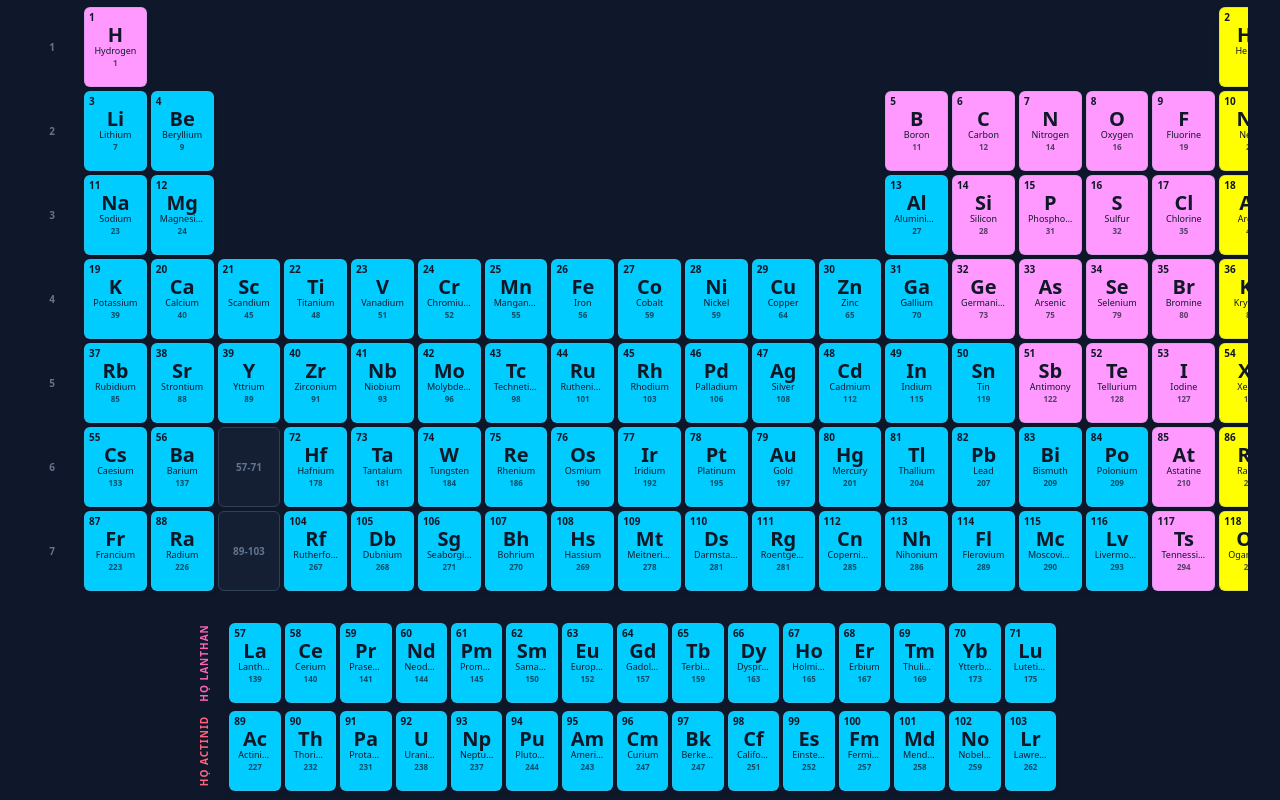
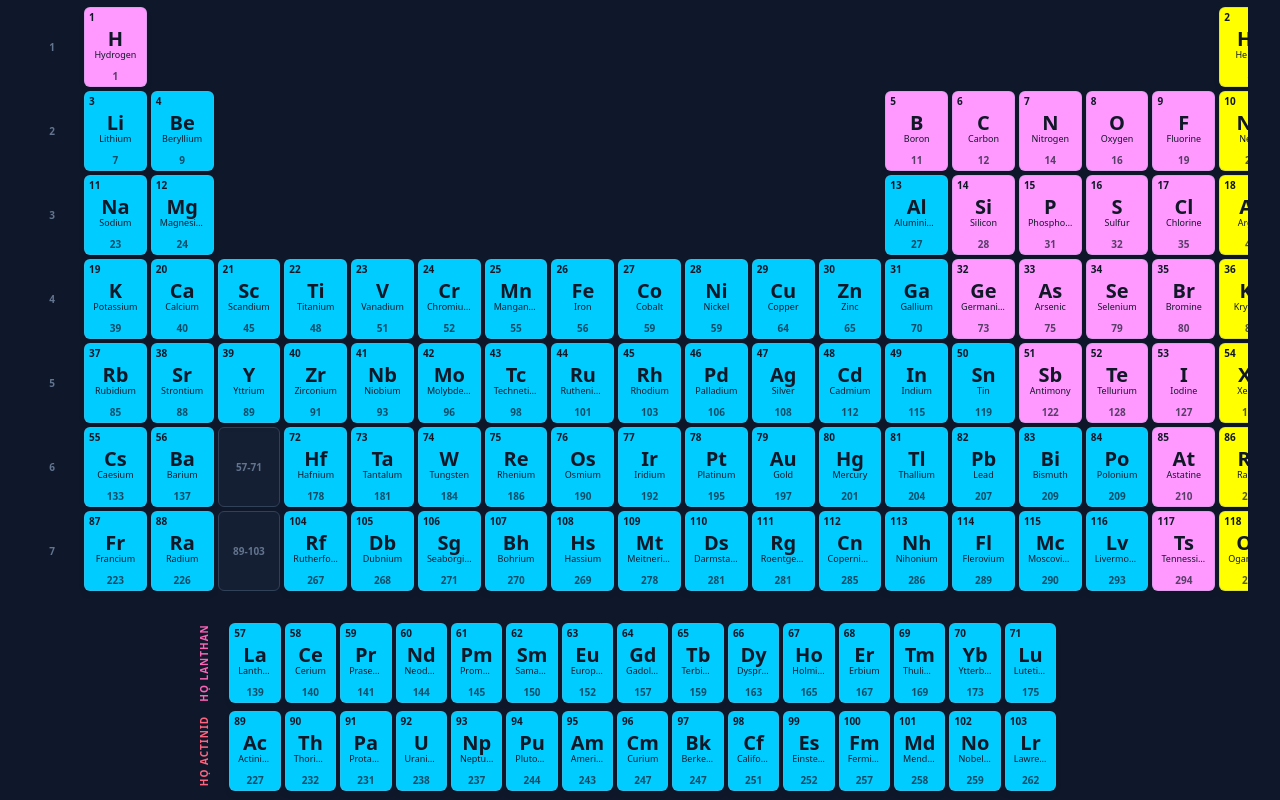
Before and after one commit to trinhngoctruc-oss/SmartPeriodic-Table, a React (Vite) app: page / in a window 1280 px wide. Shown: the part 220-1020 px from the top of the page. Built offline with nearby package versions, Linux system fonts and the light colour scheme.

Commit message:
fix: Adjust element card layout for better readability
Move atomic mass to the bottom of the element card for consistent positioning and improved visual hierarchy.

```diff
--- a/src/App.tsx
+++ b/src/App.tsx
@@ -139,8 +139,8 @@ export default function App() {
             >
               <span className="absolute top-0.5 left-1 text-[8px] sm:text-[10px] font-bold">{element.number}</span>
               <span className="text-sm sm:text-xl font-bold leading-none">{element.symbol}</span>
-              <span className="hidden sm:block text-[9px] font-medium truncate w-full text-center px-1 leading-tight">{element.name}</span>
-              <span className="hidden sm:block text-[8px] font-bold opacity-70">{Math.round(parseFloat(element.atomicMass))}</span>
+              <span className="hidden sm:block text-[9px] font-medium truncate w-full text-center px-1 leading-tight mb-1">{element.name}</span>
+              <span className="absolute bottom-0.5 left-0 w-full text-center text-[8px] sm:text-[10px] font-bold opacity-70">{Math.round(parseFloat(element.atomicMass))}</span>
             </motion.div>
           );
         } else {
@@ -172,8 +172,8 @@ export default function App() {
               >
                 <span className="absolute top-0.5 left-1 text-[8px] sm:text-[10px] font-bold">{element.number}</span>
                 <span className="text-sm sm:text-xl font-bold leading-none">{element.symbol}</span>
-                <span className="hidden sm:block text-[9px] font-medium truncate w-full text-center px-1 leading-tight">{element.name}</span>
-                <span className="hidden sm:block text-[8px] font-bold opacity-70">{Math.round(parseFloat(element.atomicMass))}</span>
+                <span className="hidden sm:block text-[9px] font-medium truncate w-full text-center px-1 leading-tight mb-1">{element.name}</span>
+                <span className="absolute bottom-0.5 left-0 w-full text-center text-[8px] sm:text-[10px] font-bold opacity-70">{Math.round(parseFloat(element.atomicMass))}</span>
               </motion.div>
             );
           })}
@@ -193,8 +193,8 @@ export default function App() {
               >
                 <span className="absolute top-0.5 left-1 text-[8px] sm:text-[10px] font-bold">{element.number}</span>
                 <span className="text-sm sm:text-xl font-bold leading-none">{element.symbol}</span>
-                <span className="hidden sm:block text-[9px] font-medium truncate w-full text-center px-1 leading-tight">{element.name}</span>
-                <span className="hidden sm:block text-[8px] font-bold opacity-70">{Math.round(parseFloat(element.atomicMass))}</span>
+                <span className="hidden sm:block text-[9px] font-medium truncate w-full text-center px-1 leading-tight mb-1">{element.name}</span>
+                <span className="absolute bottom-0.5 left-0 w-full text-center text-[8px] sm:text-[10px] font-bold opacity-70">{Math.round(parseFloat(element.atomicMass))}</span>
               </motion.div>
             );
           })}
```
